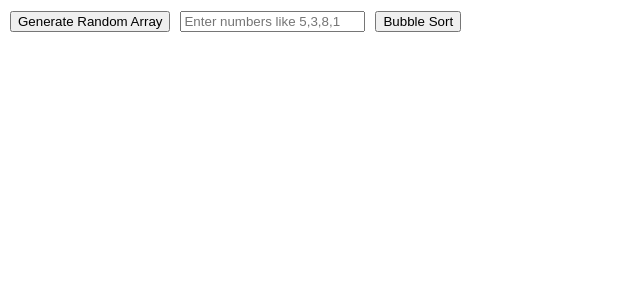
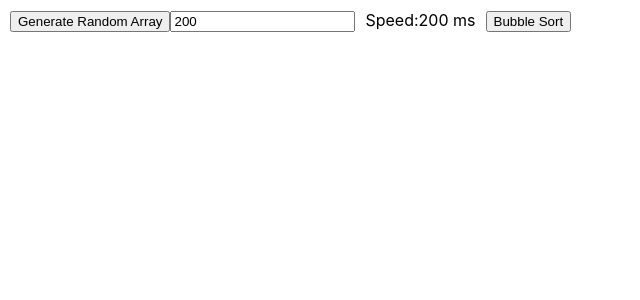
Before and after one commit to suman0771/sorting-visualizer, a React (Create React App) app: page / in a window 1280 px wide. Shown: the top 300 px of the page, without its empty margins (0-640 px from the left). Built offline with nearby package versions, Linux system fonts and the light colour scheme.

Commit message:
Day 5: Added speed control and disabled UI during sorting

```diff
--- a/src/App.js
+++ b/src/App.js
@@ -11,6 +11,9 @@ const COMPARE_COLOR="red";
 
 function App() {
   const [array,setArray]=useState([]); //array=current numbers, setArray=updates number
+
+  const [speed, setSpeed]=useState(200);
+  const [isSorting, setIsSorting]=useState(false);
   const generateRandomArray=()=>{
     const newArray=[];//temporary array
     for(let i=0;i<30;i++){
@@ -52,15 +55,22 @@ function App() {
           bars[idx1].style.height=bars[idx2].style.height;
           bars[idx2].style.height=tempHeight;
         }
-      },i*200);
+      },i*speed);
     }
   };
 
   const handleBubbleSort=()=>{
+    if(isSorting)return;
+    setIsSorting(true);
     const steps=getBubbleSortSteps(array);
     // console.log("Bubble Sort Steps:",steps);
     animateSteps(steps);
+    const totalTime=steps.length*speed;
+    setTimeout(()=>{
+      setIsSorting(false);
+    },totalTime);
   };
+
 
   return (
     <div>
@@ -68,6 +78,9 @@ function App() {
         onGenerate={generateRandomArray}
         onCustomInput={setCustomArray}
         onBubbleSort={handleBubbleSort}
+        speed={speed}
+        setSpeed={setSpeed}
+        isSorting={isSorting}
         />
 
         <ArrayVisualizer array={array} />
--- a/src/components/ControlPanel.jsx
+++ b/src/components/ControlPanel.jsx
@@ -1,19 +1,30 @@
 import React from "react";
-function ControlPanel({onGenerate, onCustomInput, onBubbleSort}){
+function ControlPanel({onGenerate, onCustomInput, onBubbleSort,speed,setSpeed,isSorting}){
     return (
         <div style={{padding:"10px"}}>
-            <button onClick={onGenerate}>Generate Random Array</button>
+            <button onClick={onGenerate} disabled={isSorting}>Generate Random Array</button>
 
             <input
-            type="text" placeholder="Enter numbers like 5,3,8,1"
-            style={{marginLeft:"10px"}}
-            onKeyDown={(e)=>{
-                if(e.key==="Enter"){
-                    onCustomInput(e.target.value);
-                    e.target.value="";
-                }
-            }} />
-            <button onClick={onBubbleSort} style={{marginLeft:"10px"}}>
+            type="text"
+            min="50"
+            max="500"
+            step="50"
+            value={speed}
+            disabled={isSorting}
+            onChange={(e)=>setSpeed(Number(e.target.value))}
+            // placeholder="Enter numbers like 5,3,8,1"
+            // style={{marginLeft:"10px"}}
+            // onKeyDown={(e)=>{
+            //     if(e.key==="Enter"){
+            //         onCustomInput(e.target.value);
+            //         e.target.value="";
+            //     }
+            // }}
+            />
+            <span style={{marginLeft:"10px"}}>
+                Speed:{speed} ms
+            </span>
+            <button onClick={onBubbleSort} disabled={isSorting} style={{marginLeft:"10px"}}>
                 Bubble Sort
             </button>
         </div>
```
